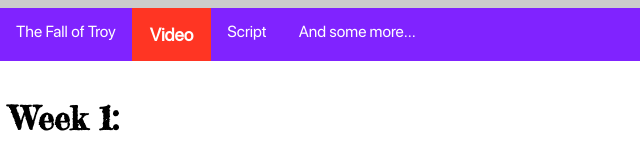
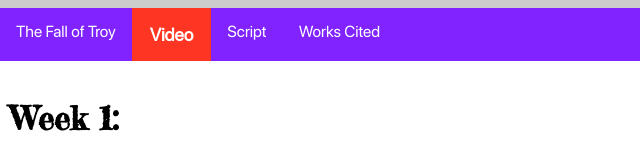
Before and after one commit to saisrikar8/The-Fall-Of-Troy, a plain HTML site: page video.html in a window 1280 px wide. Shown: the top 161 px of the page, 0-640 px from the left. Drawn offline with Linux system fonts and the light colour scheme; grey boxes are pictures that could not be loaded; a script that the page names is missing.

Commit message:
Update video.html

```diff
--- a/video.html
+++ b/video.html
@@ -14,7 +14,7 @@
             <li><a href = "index.html">The Fall of Troy</a></li>
             <li><a class = "active" href = "video.html">Video</a></li>
             <li><a href = "videoscript.html">Script</a></li>
-            <li><a href = "more.html">And some more...</a></li>
+            <li><a href = "more.html">Works Cited</a></li>
         </ul>
         </div>
         <br><br><br><br>
```
